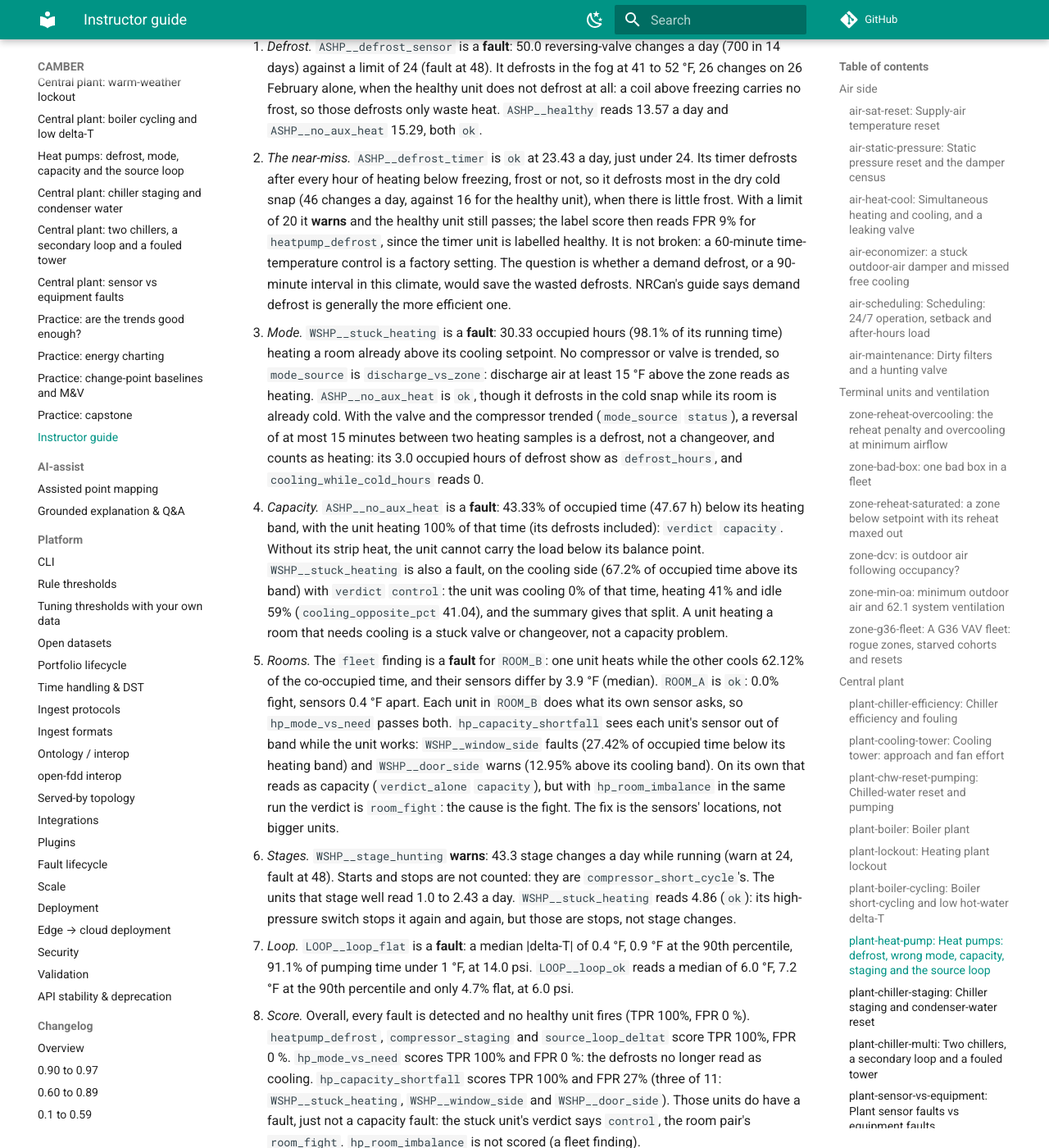
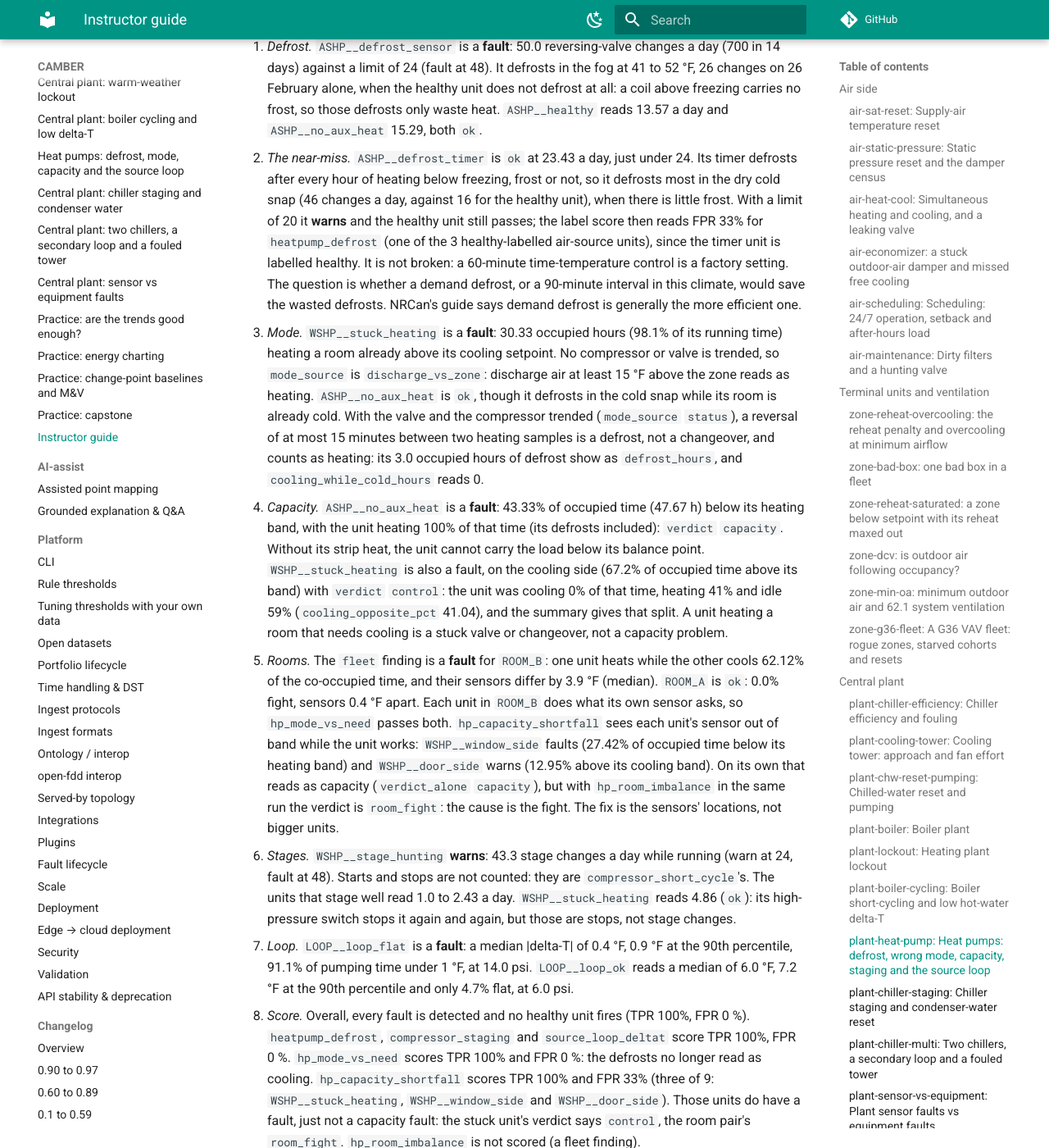
Before and after one commit to yroussev/camber, an MkDocs documentation site: the page built from docs/workbook/instructor.md, in a window 1280 px wide and 1400 px high, scrolled down 33646 px. Shown: the whole window at 82% size. Built offline with MkDocs 1.6.1 and Material for MkDocs 9.7.7, drawn with Linux system fonts in a browser that asks for light colours; comment, search, counter and statistics services are not loaded.

Commit message:
Workbook: plant-heat-pump scores re-recorded under per-rule scoring (#184, #185)

```diff
--- a/docs/workbook/instructor.md
+++ b/docs/workbook/instructor.md
@@ -1398,7 +1398,7 @@ bypass stuck open, five times the design flow past the plant's sensors.
    defrosts after every hour of heating below freezing, frost or not, so it defrosts most in the
    dry cold snap (46 changes a day, against 16 for the healthy unit), when there is little frost.
    With a limit of 20 it **warns** and the healthy unit still passes; the label score then reads
-   FPR 9% for `heatpump_defrost`, since the timer unit is labelled healthy. It is not broken: a 60-minute
+   FPR 33% for `heatpump_defrost` (one of the 3 healthy-labelled air-source units), since the timer unit is labelled healthy. It is not broken: a 60-minute
    time-temperature control is a factory setting. The question is whether a demand defrost, or a
    90-minute interval in this climate, would save the wasted defrosts. NRCan's guide says demand
    defrost is generally the more efficient one.
@@ -1437,7 +1437,7 @@ bypass stuck open, five times the design flow past the plant's sensors.
 8. *Score.* Overall, every fault is detected and no healthy unit fires (TPR 100%, FPR 0 %).
    `heatpump_defrost`, `compressor_staging` and `source_loop_deltat` score TPR 100%, FPR 0 %.
    `hp_mode_vs_need` scores TPR 100% and FPR 0 %: the defrosts no longer read as cooling.
-   `hp_capacity_shortfall` scores TPR 100% and FPR 27% (three of 11: `WSHP__stuck_heating`,
+   `hp_capacity_shortfall` scores TPR 100% and FPR 33% (three of 9: `WSHP__stuck_heating`,
    `WSHP__window_side` and `WSHP__door_side`). Those units do have a fault, just not a capacity
    fault: the stuck unit's verdict says `control`, the room pair's `room_fight`. `hp_room_imbalance` is not
    scored (a fleet finding).
```
Also changed, not shown: CHANGELOG.md (+5 -5 lines), 1 other file.
